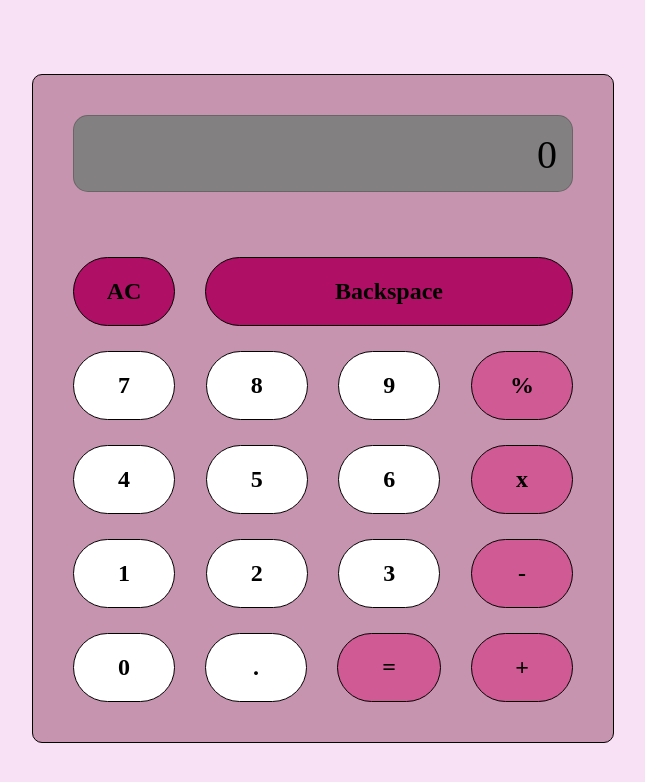
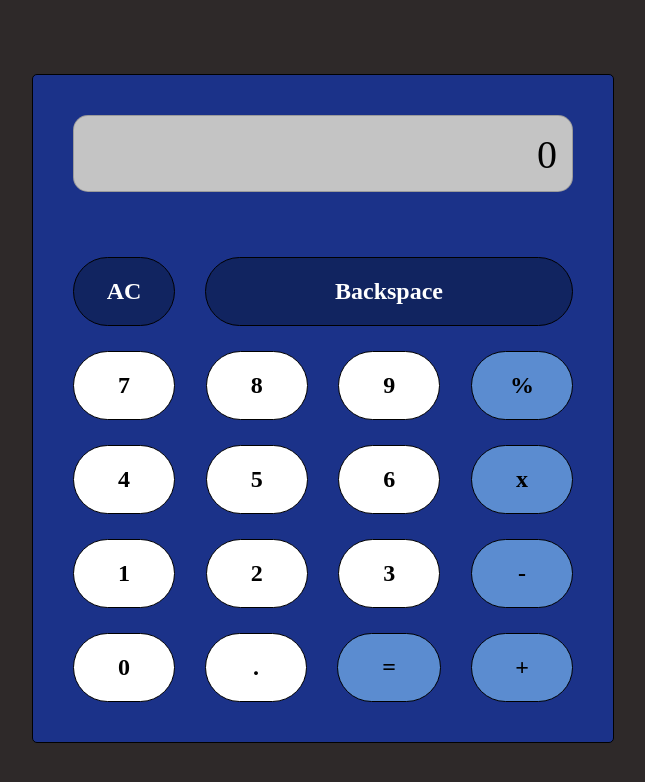
Before and after one commit to JAlblas/odin-calculator, a plain HTML site: page index.html in a window 1280 px wide. Shown: the whole page, without its empty margins (317-962 px from the left). Drawn offline with Linux system fonts and the light colour scheme.

Commit message:
Minor design improvements

```diff
--- a/style.css
+++ b/style.css
@@ -7,20 +7,19 @@ body {
   justify-content: center;
   align-items: center;
   height: 100%;
-    background-color: rgb(248, 225, 245);
+  background-color: #2e2929;
 }
 
 #calculator {
   width: 500px;
   padding: 40px;
-    background-color: grey;
-    border-radius: 10px;
-    background-color: #C794AF;
+  border-radius: 5px;
+  background-color: #1b3289;
   border: 1px solid #010101;
 }
 
 #display {
-    background-color: #828081;
+  background-color: #c4c4c4;
   flex-grow: 1;
   height: 75px;
   border: 1px solid #00000035;
@@ -33,7 +32,6 @@ body {
   padding-right: 15px;
   font-size: 40px;
   margin: 15px 0 0 0px;
-    ;
 }
 
 #digits {
@@ -52,7 +50,7 @@ body {
   padding: 20px;
   border: 1px solid black;
   border-radius: 90px;
-    background-color: #FFF;
+  background-color: #fff;
   font-size: 24px;
   font-weight: bold;
   flex-basis: 60px;
@@ -60,7 +58,7 @@ body {
 }
 
 .button.operator {
-    background-color: rgb(208, 91, 148);
+  background-color: rgb(91, 140, 208);
 }
 
 .button:hover {
@@ -74,7 +72,14 @@ body {
 
 .clear,
 .backspace {
-    background-color: #af1065;
+  background-color: #112460;
+  color: #fff;
+}
+
+.clear:hover,
+.backspace:hover {
+  background-color: #000;
+  color: #fff;
 }
 
 .backspace {
```
Also changed, not shown: 1 other file. Lines whose indentation alone changed are shown as unchanged.
